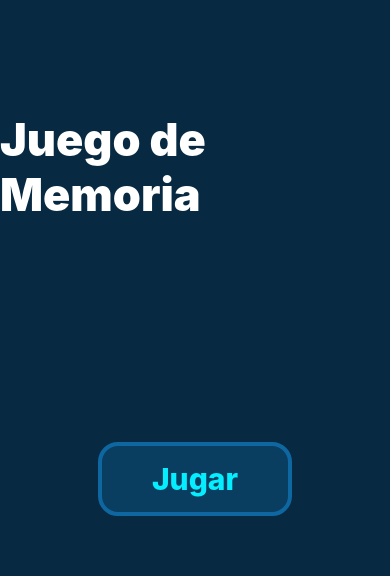
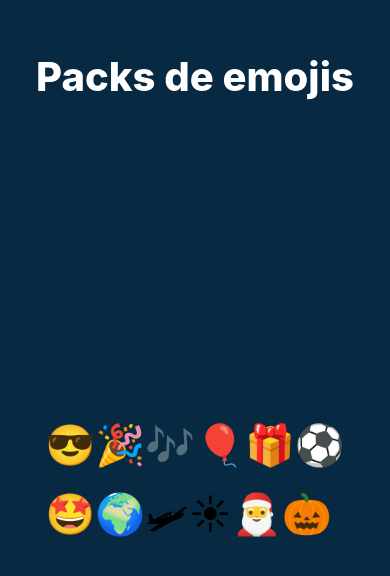
Before and after one commit to areyesarean/memoryGame, a React Native app: screen /Packs in a window 390 px wide. Shown: the part 108-684 px from the top of the page. Built offline with nearby package versions, Linux system fonts and the light colour scheme.

Commit message:
Design screen PacksEmojis

```diff
--- a/App.tsx
+++ b/App.tsx
@@ -4,6 +4,7 @@ import Payload from "./src/Screens/Payload";
 import Welcome from "./src/Screens/Welcome";
 import { createNativeStackNavigator } from "@react-navigation/native-stack";
 import { NavigationContainer } from "@react-navigation/native";
+import PackEmojis from "./src/Screens/PackEmojis";
 
 const cardsB: string[] = ["😎", "🎉", "🤑", "🎈", "🎁", "⚽"];
 const cardsB1: string[] = ["🤩", "🌍", "🛩", "☀", "🎅", "🎃"];
@@ -24,6 +25,10 @@ export default function App() {
           name="Payload"
           component={Payload}
         />
+        <Stack.Screen
+          name="Packs"
+          component={PackEmojis}
+        />
       </Stack.Navigator>
       <StatusBar style="light" />
     </NavigationContainer>
--- /dev/null
+++ b/src/Screens/PackEmojis.tsx
@@ -0,0 +1,54 @@
+import { View, Text, StyleSheet } from "react-native";
+import React from "react";
+
+const cardsB0: string[] = ["😎", "🎉", "🎶", "🎈", "🎁", "⚽"];
+const cardsB1: string[] = ["🤩", "🌍", "🛩", "☀", "🎅", "🎃"];
+
+export default function PackEmojis() {
+  return (
+    <View style={styles.container}>
+      <Text style={styles.title}>Packs de emojis</Text>
+      <View>
+        <View style={styles.containerPack}>
+          {cardsB0.map((emoji, index) => {
+            return (
+              <Text style={styles.emoji} key={index}>
+                {emoji}
+              </Text>
+            );
+          })}
+        </View>
+        <View style={styles.containerPack}>
+          {cardsB1.map((emoji, index) => {
+            return (
+              <Text style={styles.emoji} key={index}>
+                {emoji}
+              </Text>
+            );
+          })}
+        </View>
+      </View>
+    </View>
+  );
+}
+
+const styles = StyleSheet.create({
+  container: {
+    flex: 1,
+    alignItems: "center",
+    justifyContent: "space-around",
+    backgroundColor: "#072a42",
+  },
+  containerPack: {
+    flexDirection: "row",
+    marginBottom: 20
+  },
+  title: {
+    fontSize: 40,
+    fontWeight: "800",
+    color: "#fff",
+  },
+  emoji: {
+    fontSize: 40,
+  },
+});
--- a/src/Screens/Welcome.tsx
+++ b/src/Screens/Welcome.tsx
@@ -1,23 +1,31 @@
 import { View, Text, StyleSheet, TouchableOpacity } from "react-native";
 import React from "react";
 import { useNavigation } from "@react-navigation/native";
-import { AntDesign } from "@expo/vector-icons";
 
 const cardsB: string[] = ["😎", "🎉", "🎶", "🎈", "🎁", "⚽"];
 const cardsB1: string[] = ["🤩", "🌍", "🛩", "☀", "🎅", "🎃"];
 
 export default function Welcome() {
   const navigation = useNavigation();
+
   return (
     <View style={styles.container}>
       <Text style={styles.title}>Juego de Memoria</Text>
-      {/* <Text style={styles.textSmall}>Selecciona un pack de emojis</Text> */}
-      <TouchableOpacity
-        style={styles.resetButton}
-        onPress={() => navigation.navigate("Payload" as never)}
-      >
-        <Text style={styles.textButton}>Jugar</Text>
-      </TouchableOpacity>
+      <View style={styles.containerButtons}>
+        <TouchableOpacity
+          style={styles.resetButton}
+          onPress={() => navigation.navigate("Payload" as never)}
+        >
+          <Text style={styles.textButton}>Jugar 😎</Text>
+        </TouchableOpacity>
+
+        <TouchableOpacity
+          style={styles.resetButton}
+          onPress={() => navigation.navigate("Packs" as never)}
+        >
+          <Text style={styles.textButton}>Packs de emojis 🤩</Text>
+        </TouchableOpacity>
+      </View>
     </View>
   );
 }
@@ -29,6 +37,10 @@ const styles = StyleSheet.create({
     alignItems: "center",
     justifyContent: "space-evenly",
   },
+  containerButtons: {
+    alignItems: "center",
+    justifyContent: "center",
+  },
   title: {
     color: "#fff",
     fontSize: 45,
@@ -37,12 +49,15 @@ const styles = StyleSheet.create({
   resetButton: {
     alignItems: "center",
     justifyContent: "center",
+    width: 300,
     paddingVertical: 15,
-    paddingHorizontal: 50,
+    paddingHorizontal: 20,
     borderRadius: 20,
     borderWidth: 4,
+    marginBottom: 10,
     borderColor: "#0f67a1",
     backgroundColor: "#093e61",
+    textAlign: "center",
   },
   textButton: {
     color: "#05eeff",
```
